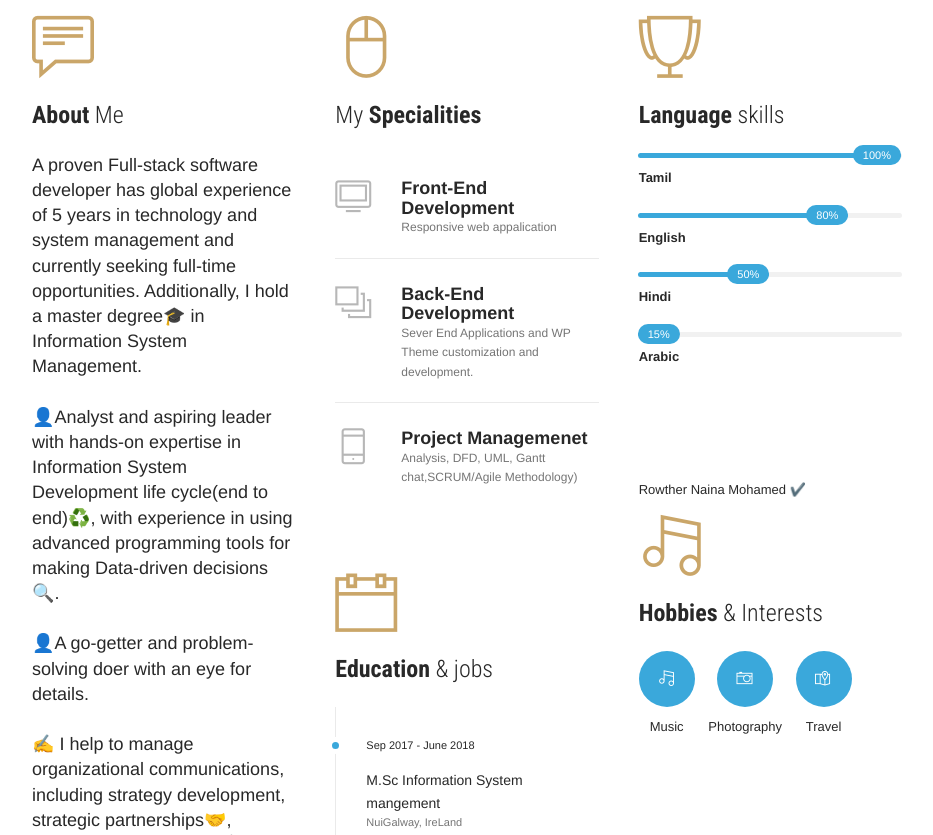
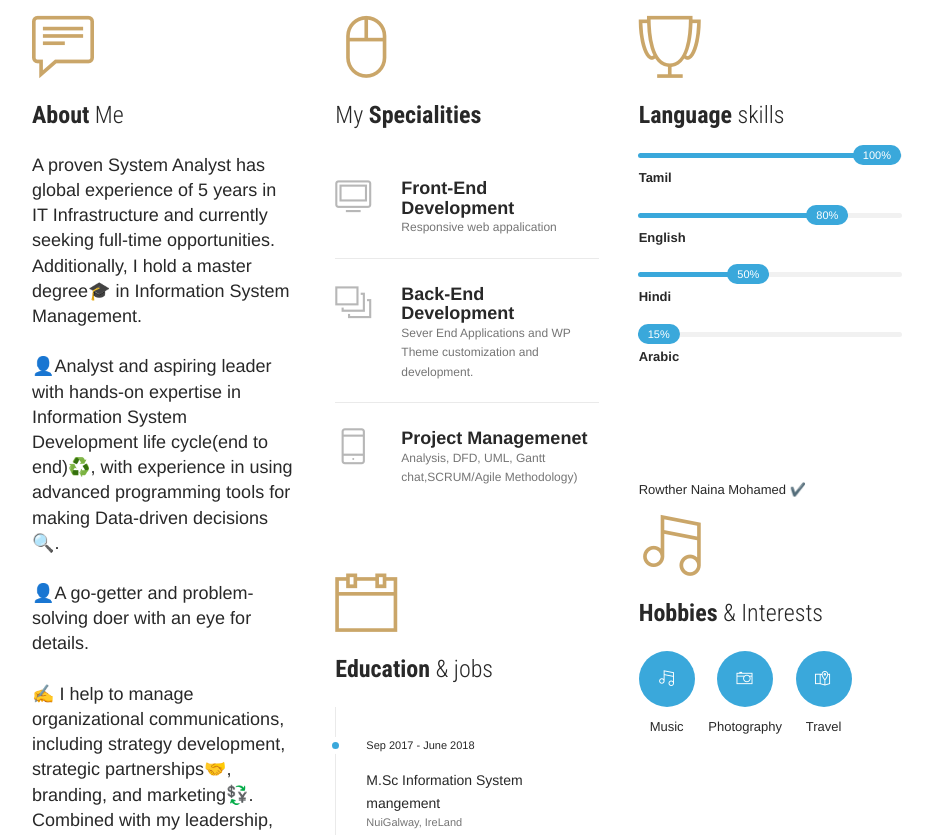
Before and after one commit to rnainamohamed91/index, a plain HTML site: page index.html in a window 1280 px wide. Shown: the part 921-1756 px from the top of the page, without its empty margins (313-1246 px from the left). Drawn offline with Linux system fonts and the light colour scheme; some packages are replaced by stand-ins of ours; no server answers.

Commit message:
Update index.html

```diff
--- a/index.html
+++ b/index.html
@@ -121,7 +121,7 @@
                         <span class="icon animated" data-animation="fadeInDown"><i class="ti-comment-alt text-tertiary"></i></span>
                         <h4><strong>About</strong> Me</h4>
                         <p class="lead">
-                        A proven Full-stack software developer has global experience of 5 years in technology and system management and currently seeking full-time opportunities. Additionally, I hold a master degree🎓 in Information System Management.<br>
+                       A proven System Analyst has global experience of 5 years in IT Infrastructure and currently seeking full-time opportunities. Additionally, I hold a master degree🎓 in Information System Management.<br>
 
 </br>
 👤Analyst and aspiring leader with hands-on expertise in Information System Development life cycle(end to end)♻️, with experience in using advanced programming tools for making Data-driven decisions🔍.
```
